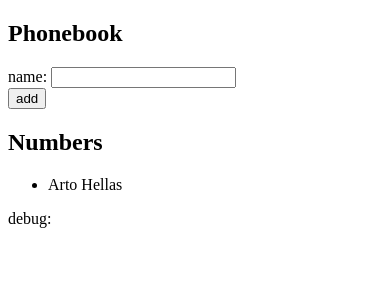
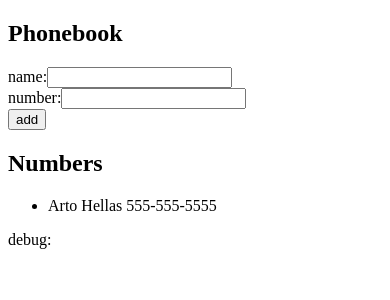
Before and after one commit to bstephe9/fullstackopen-exercises, a React (Vite) app: page / in a window 390 px wide. Shown: the top 300 px of the page. Built offline with nearby package versions, Linux system fonts and the light colour scheme.

Commit message:
Step 3: Add phone numbers

```diff
--- a/src/App.jsx
+++ b/src/App.jsx
@@ -2,32 +2,48 @@ import { useState } from 'react'
 
 const App = () => {
   const [persons, setPersons] = useState([
-    { name: 'Arto Hellas' }
+    { name: 'Arto Hellas', number: '555-555-5555' }
   ])
   const [newName, setNewName] = useState('')
+  const [newNumber, setNewNumber] = useState('')
 
-  const addName = (e) => {
+  const addPerson = (e) => {
     e.preventDefault()
-    const personObject = { name: newName }
+
+    // Error handling
+    if (newName === '' || newNumber === '') {
+      alert("All form values must be filled")
+      return
+    }
     const names = persons.map(person => person.name)
-    if (!names.includes(personObject.name)) {
-      setPersons(persons.concat(personObject))
-      setNewName('')
-    } else {
-      alert(`${personObject.name} is already added to phonebook`)
+    if (names.includes(newName)) {
+      alert(`${newName} is already added to phonebook`)
+      return
     }
-  }
 
-  const handleNameChange = (e) => {
-    setNewName(e.target.value)
+    const personObject = { name: newName, number: newNumber }
+    setPersons(persons.concat(personObject))
+    setNewName('')
+    setNewNumber('')
   }
 
   return (
     <div>
       <h2>Phonebook</h2>
-      <form onSubmit={addName}>
+      <form onSubmit={addPerson}>
         <div>
-          name: <input value={newName} onChange={handleNameChange} />
+          name:
+          <input
+            value={newName}
+            onChange={(e) => setNewName(e.target.value)}
+          />
+        </div>
+        <div>
+          number:
+          <input
+            value={newNumber}
+            onChange={(e) => setNewNumber(e.target.value)}
+          />
         </div>
         <div>
           <button type="submit">add</button>
@@ -36,7 +52,7 @@ const App = () => {
       <h2>Numbers</h2>
       <ul>
         {persons.map(person =>
-          <li key={person.name}>{person.name}</li>
+          <li key={person.name}>{person.name} {person.number}</li>
         )}
       </ul>
       <div>debug: {newName}</div>
```
